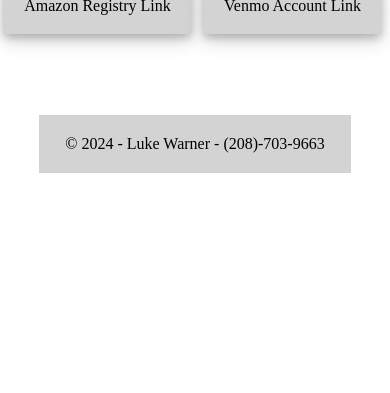
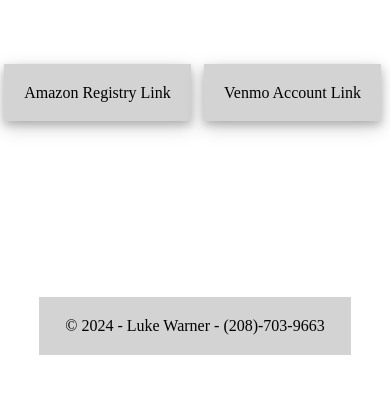
Before and after one commit to cosmo4/hannah-ben, a plain HTML site: page registry.html in a window 390 px wide. Shown: the part 403-796 px from the top of the page. Drawn offline with Linux system fonts and the light colour scheme; a web font is replaced by a local one.

Commit message:
hopefully final

```diff
--- a/styles/style.css
+++ b/styles/style.css
@@ -178,6 +178,7 @@ body {
 .meeting {
     text-align: center;
     margin-left: 25%;
+    margin-top: 50px;
     margin-right: 25%;
 }
 
@@ -414,7 +415,7 @@ footer {
 
     .links {
         grid-template-columns: 1fr 1fr;
-        grid-template-rows: auto;
+        grid-template-rows: 70% 100px 100px;
         margin: 0;
     }
 
```
